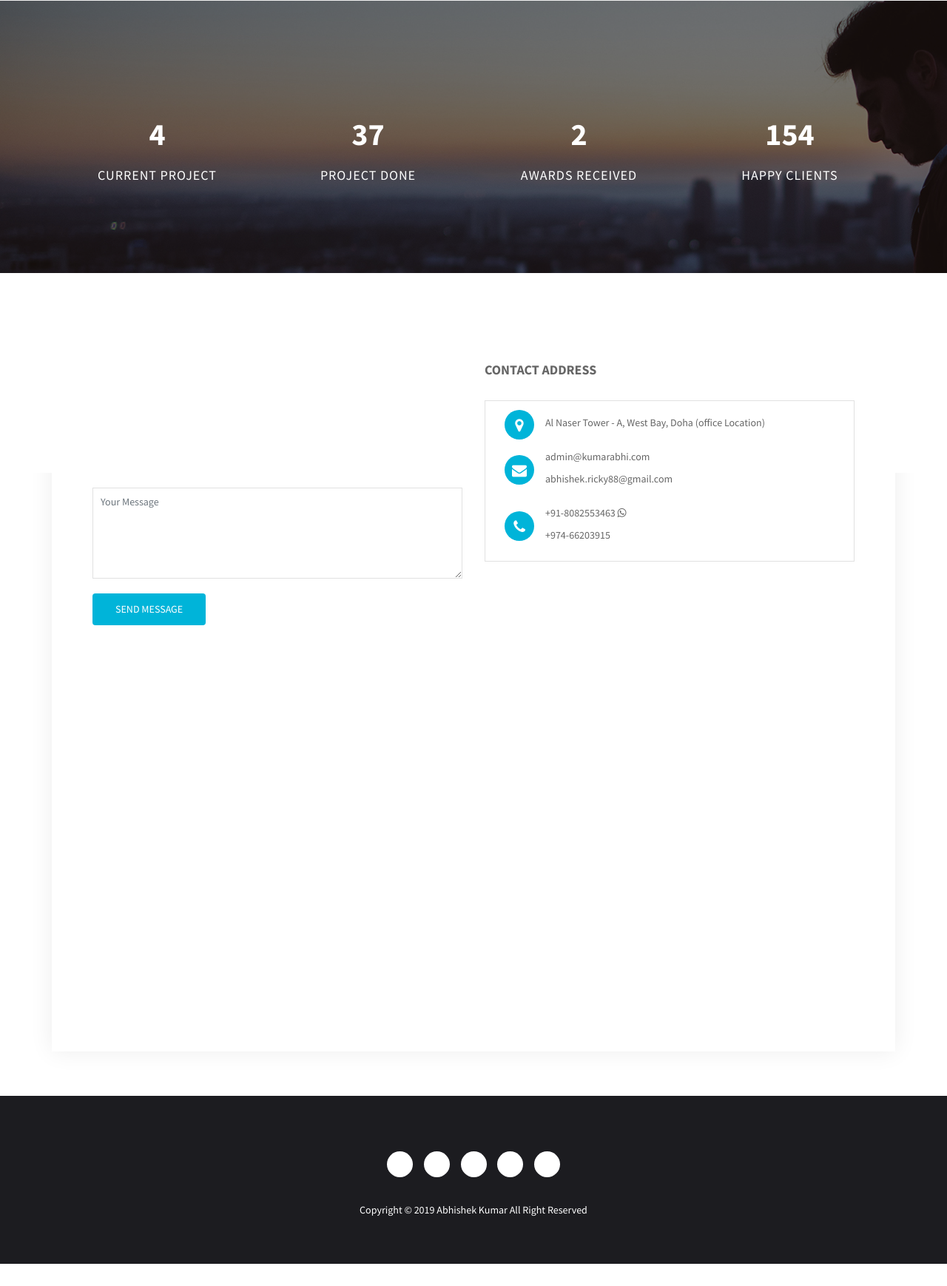
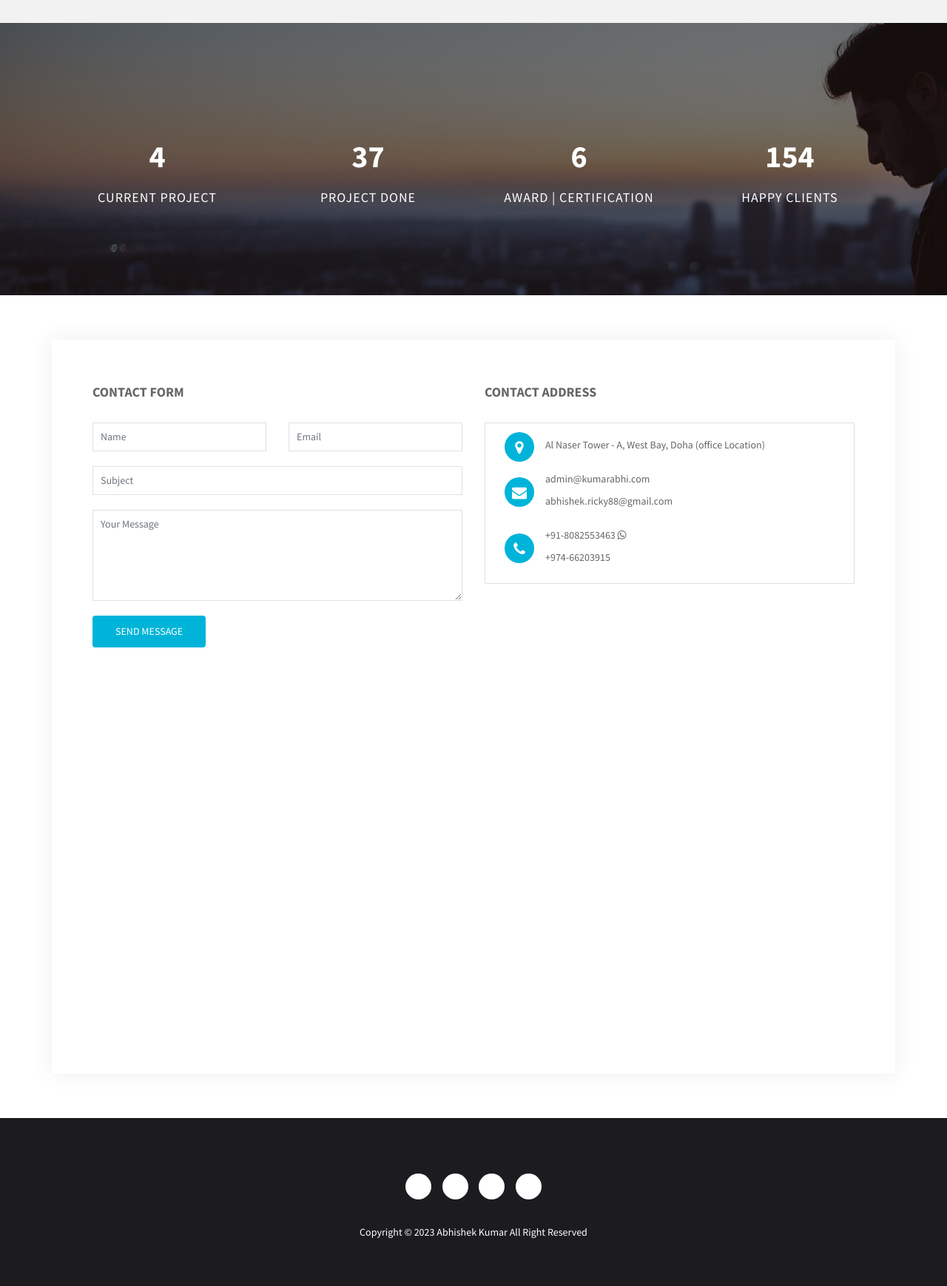
Before and after one commit to Aric123/ignou_pgdis_hybrid, a Flask app: page / in a window 1280 px wide. Shown: the part 3524-5262 px from the top of the page at 74% size. Before the commit the page ends 5232 px from the top, so only its background shows below. Run offline with Flask 2, Linux system fonts and the light colour scheme; some libraries are stand-ins or nearby versions; some web fonts are replaced.

Commit message:
Personal Information Updated - 3

```diff
--- a/templates/index.html
+++ b/templates/index.html
@@ -135,20 +135,20 @@
 <!--                </div>-->
                 <ul class="social-icon wow fadeInUp" data-wow-delay="0.8s">
                   <li>
-                    <a class="facebook" href="#"><i class="icon-social-facebook"></i></a>
+                    <a class="facebook" href="https://www.facebook.com/abhishek.ricky"><i class="icon-social-facebook"></i></a>
+                  </li>
+                  <!-- <li>
+                    <a class="twitter" href="https://twitter.com/Abhi_renthisaab"><i class="icon-social-twitter"></i></a>
+                  </li> -->
+                  <li>
+                    <a class="instagram" href="https://www.instagram.com/abhishek.ricky88/"><i class="icon-social-instagram"></i></a>
                   </li>
                   <li>
-                    <a class="twitter" href="#"><i class="icon-social-twitter"></i></a>
+                    <a class="linkedin" href="https://www.linkedin.com/in/abhishekbuie/"><i class="icon-social-linkedin"></i></a>
                   </li>
-                  <li>
-                    <a class="instagram" href="#"><i class="icon-social-instagram"></i></a>
-                  </li>
-                  <li>
-                    <a class="linkedin" href="#"><i class="icon-social-linkedin"></i></a>
-                  </li>
-                  <li>
+                  <!-- <li>
                     <a class="google" href="#"><i class="icon-social-google"></i></a>
-                  </li>
+                  </li> -->
                 </ul>
               </div>
             </div>
@@ -237,9 +237,10 @@
                   <li><span class="pro-title"> e-mail </span> <span class="pro-detail">abhishek.ricky88@gmail.com</span></li>
                   <li><span class="pro-title"> Phone </span> <span class="pro-detail"><i class="fa fa-phone"></i> +974 - 66203915 </i> | +91 - 8082543463 <i class="fa fa-whatsapp"></i></span></li>
                   <li><span class="pro-title"> Freelance </span> <span class="pro-detail">Available</span></li>
+                  <li><span class="pro-title"> IP Ownership </span> <span class="pro-detail">TradeMark - <b>RENTHISAAB</b>, Journal No. : 2151-0 Dated : 08/04/2024 </span></li>
                 </ul>
               </div>
-              <a href="#" class="btn btn-common"><i class="icon-paper-clip"></i> Download Resume</a>
+              <a href="/static/Abhishek.pdf" class="btn btn-common"><i class="icon-paper-clip"></i> Download Resume</a>
               <a href="#" class="btn btn-danger"><i class="icon-speech"></i> Contact Me</a>
             </div>
           </div>
@@ -410,7 +411,7 @@
                 Presentation
               </a>
               <a class="filter btn btn-common" data-filter=".development">
-                Representation
+                Conference
               </a>
               <a class="filter btn btn-common" data-filter=".print">
                 Personal
@@ -421,7 +422,7 @@
 
           <!-- Portfolio Recent Projects -->
           <div id="portfolio" class="row wow fadeInDown" data-wow-delay="0.4s">
-            <div class="col-sm-6 col-md-4 col-lg-4 col-xl-4 mix development print">
+            <div class="col-sm-6 col-md-4 col-lg-4 col-xl-4 mix development design">
               <div class="portfolio-item">
                 <div class="shot-item">
                   <img src="static/img/gallery/img-1.jpg" alt="" width="500" height="324" />
@@ -430,7 +431,7 @@
                       <a class="lightbox preview" href="static/img/gallery/img-1.jpg">
                         <i class="icon-eye"></i>
                       </a>
-                      <a class="link" href="#">
+                      <a class="link" href="https://www.ncs.org.ng/wp-content/uploads/2015/08/Marketing-and-Selling-of-made-in-Nigeria-Software-Issues-and-Opportunities-CWG.pdf">
                         <i class="icon-link"></i>
                       </a>
                     </div>
@@ -441,7 +442,7 @@
                 </div>
               </div>
             </div>
-            <div class="col-sm-6 col-md-4 col-lg-4 col-xl-4 mix design print">
+            <div class="col-sm-6 col-md-4 col-lg-4 col-xl-4 mix development design">
               <div class="portfolio-item">
                 <div class="shot-item">
                   <img src="static/img/gallery/img-2.jpg" alt="" width="500" height="324"/>
@@ -470,7 +471,7 @@
                       <a class="lightbox preview" href="static/img/gallery/img-3.jpg">
                         <i class="icon-eye"></i>
                       </a>
-                      <a class="link" href="#">
+                      <a class="link" href="https://www.nigeriacommunicationsweek.com.ng/cwg-smedan-partner-on-technology-for-smes/">
                         <i class="icon-link"></i>
                       </a>
                     </div>
@@ -481,7 +482,7 @@
                 </div>
               </div>
             </div>
-            <div class="col-sm-6 col-md-4 col-lg-4 col-xl-4 mix development design">
+            <div class="col-sm-6 col-md-4 col-lg-4 col-xl-4 mix development">
               <div class="portfolio-item">
                 <div class="shot-item">
                   <img src="static/img/gallery/img-4.jpg" alt="" width="500" height="324"/>
@@ -490,7 +491,7 @@
                       <a class="lightbox preview" href="static/img/gallery/img-4.jpg">
                         <i class="icon-eye"></i>
                       </a>
-                      <a class="link" href="#">
+                      <a class="link" href="https://www.gco.gov.qa/en/media-centre/web-summit-qatar/">
                         <i class="icon-link"></i>
                       </a>
                     </div>
@@ -501,7 +502,7 @@
                 </div>
               </div>
             </div>
-            <div class="col-sm-6 col-md-4 col-lg-4 col-xl-4 mix development">
+            <div class="col-sm-6 col-md-4 col-lg-4 col-xl-4 mix print">
               <div class="portfolio-item">
                 <div class="shot-item">
                   <img src="static/img/gallery/img-5.jpg" width="500" height="324" alt="" />
@@ -510,7 +511,7 @@
                       <a class="lightbox preview" href="static/img/gallery/img-5.jpg">
                         <i class="icon-eye"></i>
                       </a>
-                      <a class="link" href="#">
+                      <a class="link" href="https://www.youtube.com/watch?v=Ew0AhwpcTYw">
                         <i class="icon-link"></i>
                       </a>
                     </div>
@@ -521,7 +522,7 @@
                 </div>
               </div>
             </div>
-            <div class="col-sm-6 col-md-4 col-lg-4 col-xl-4 mix print design">
+            <div class="col-sm-6 col-md-4 col-lg-4 col-xl-4 mix print">
               <div class="portfolio-item">
                 <div class="shot-item">
                   <img src="static/img/gallery/img-6.jpg" width="500" height="324" alt=""/>
@@ -569,8 +570,8 @@
           <div class="col-md-3 col-sm-6 work-counter-widget text-center">
             <div class="counter wow fadeInDown" data-wow-delay="0.9s">
               <div class="icon"><i class="icon-diamond"></i></div>
-              <div class="counterUp">2</div>
-              <p>Awards Received</p>
+              <div class="counterUp">6</div>
+              <p>Award | Certification</p>
             </div>
           </div>
           <!-- Counter Item -->
@@ -669,24 +670,24 @@
         <div class="row">
           <div class="col-md-12">
             <div class="footer-text text-center wow fadeInDown" data-wow-delay="0.3s">
-              <ul class="social-icon">
+              <ul class="social-icon wow fadeInUp" data-wow-delay="0.8s">
                 <li>
-                  <a class="facebook" href="https://www.facebook.com/abhishek.ricky88"><i class="icon-social-facebook"></i></a>
+                  <a class="facebook" href="https://www.facebook.com/abhishek.ricky"><i class="icon-social-facebook"></i></a>
                 </li>
                 <li>
-                  <a class="twitter" href="#"><i class="icon-social-twitter"></i></a>
+                  <a class="twitter" href="https://twitter.com/Abhi_renthisaab"><i class="icon-social-twitter"></i></a>
                 </li>
                 <li>
-                  <a class="instagram" href="#"><i class="icon-social-instagram"></i></a>
+                  <a class="instagram" href="https://www.instagram.com/abhishek.ricky88/"><i class="icon-social-instagram"></i></a>
                 </li>
                 <li>
-                  <a class="instagram" href="#"><i class="icon-social-linkedin"></i></a>
+                  <a class="linkedin" href="https://www.linkedin.com/in/abhishekbuie/"><i class="icon-social-linkedin"></i></a>
                 </li>
-                <li>
-                  <a class="instagram" href="#"><i class="icon-social-google"></i></a>
-                </li>
+                <!-- <li>
+                  <a class="google" href="#"><i class="icon-social-google"></i></a>
+                </li> -->
               </ul>
-              <p>Copyright © 2019 Abhishek Kumar All Right Reserved</p>
+              <p>Copyright © 2023 Abhishek Kumar All Right Reserved</p>
             </div>
           </div>
         </div>
```
Also changed, not shown: templates/pgdis.html (+9 -9 lines), static/img/gallery/img-6.jpg, 2 other files.
